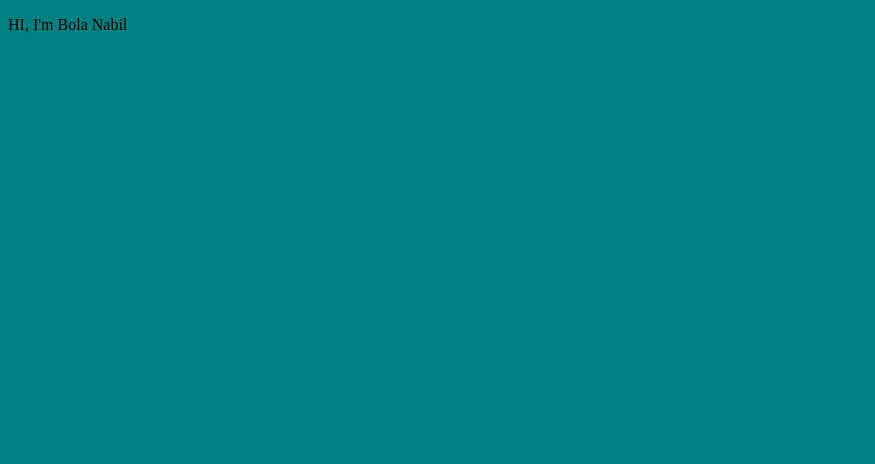
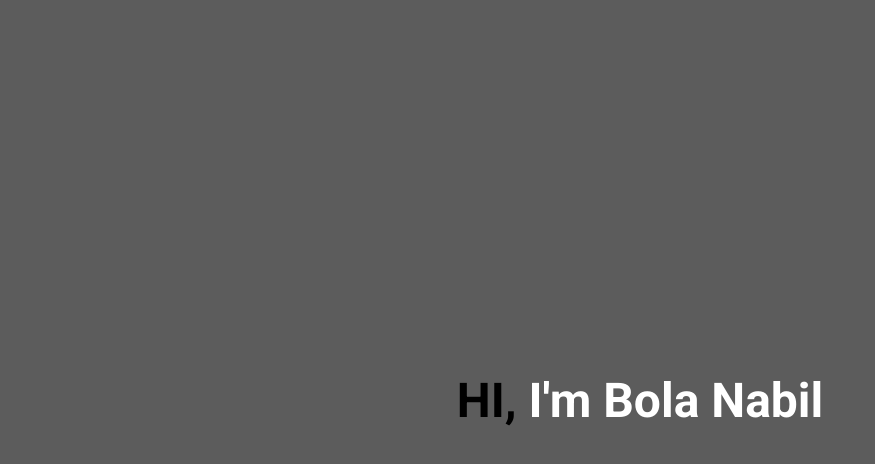
Before and after one commit to bola-nabil/bola-nabil, a React (Create React App) app: page / in a window 1280 px wide. Shown: the top 464 px of the page, without its empty margins (0-875 px from the left). Built offline with nearby package versions, Linux system fonts and the light colour scheme.

Commit message:
update main.css file

```diff
--- a/src/css/main.css
+++ b/src/css/main.css
@@ -1,3 +1,32 @@
+* {
+  font-family: 'Roboto', sans-serif;
+}
+
 body {
-    background-color: teal;
+  background-color: #262626bf;
+  margin: 0;
+  padding: 0;
 }
+
+.contanier .main {
+  position: absolute;
+  left: 50%;
+  top: 50%;
+  transform: translate(-50%, -50%);
+  text-align: center;
+}
+
+.main p {
+  font-size: 48px;
+  font-weight: bold;
+  color: white;
+}
+
+.main p span {
+  color: black;
+}
+
+.main img {
+  width: 300px;
+  height: 300px;
+}
```
